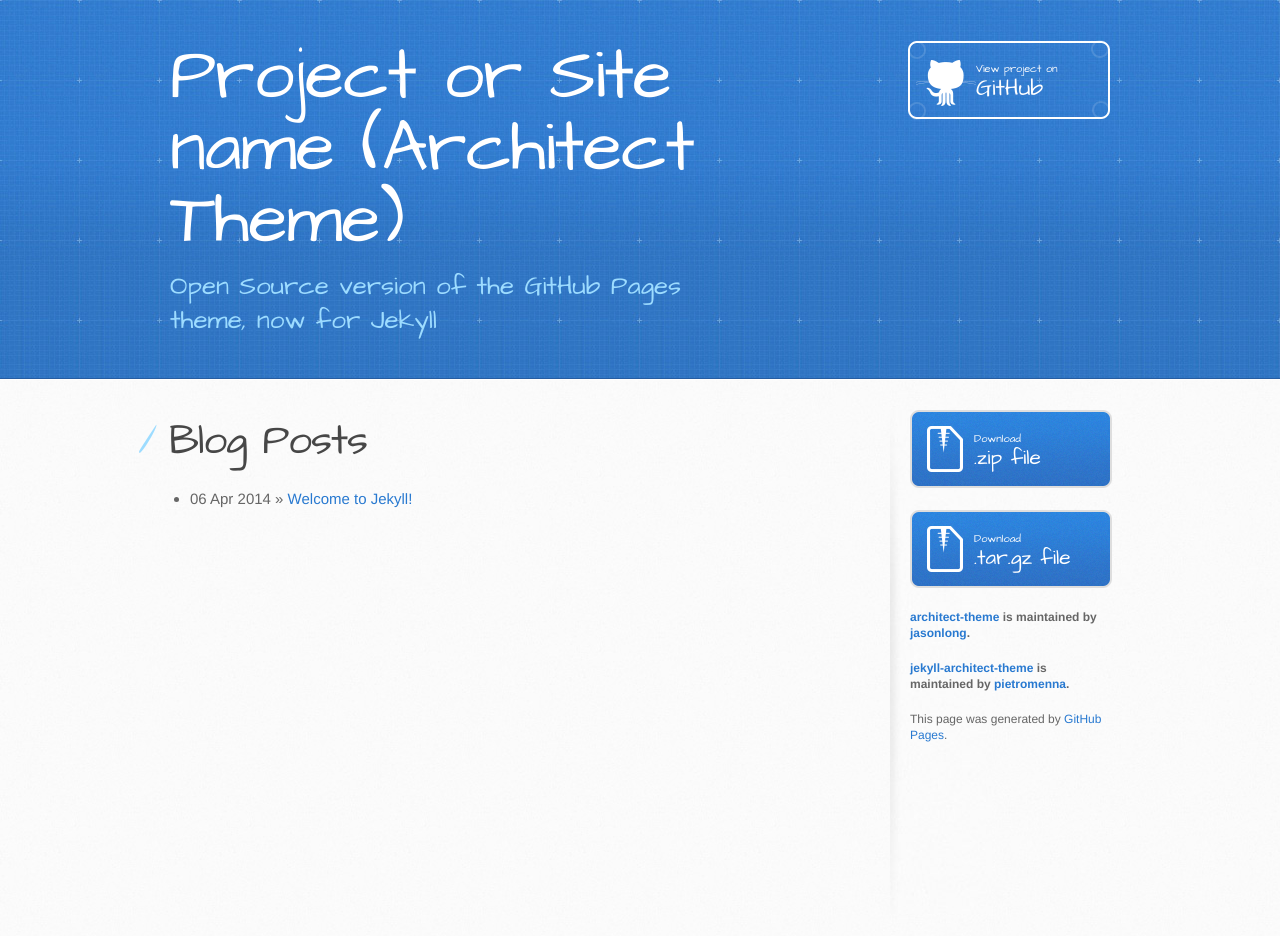
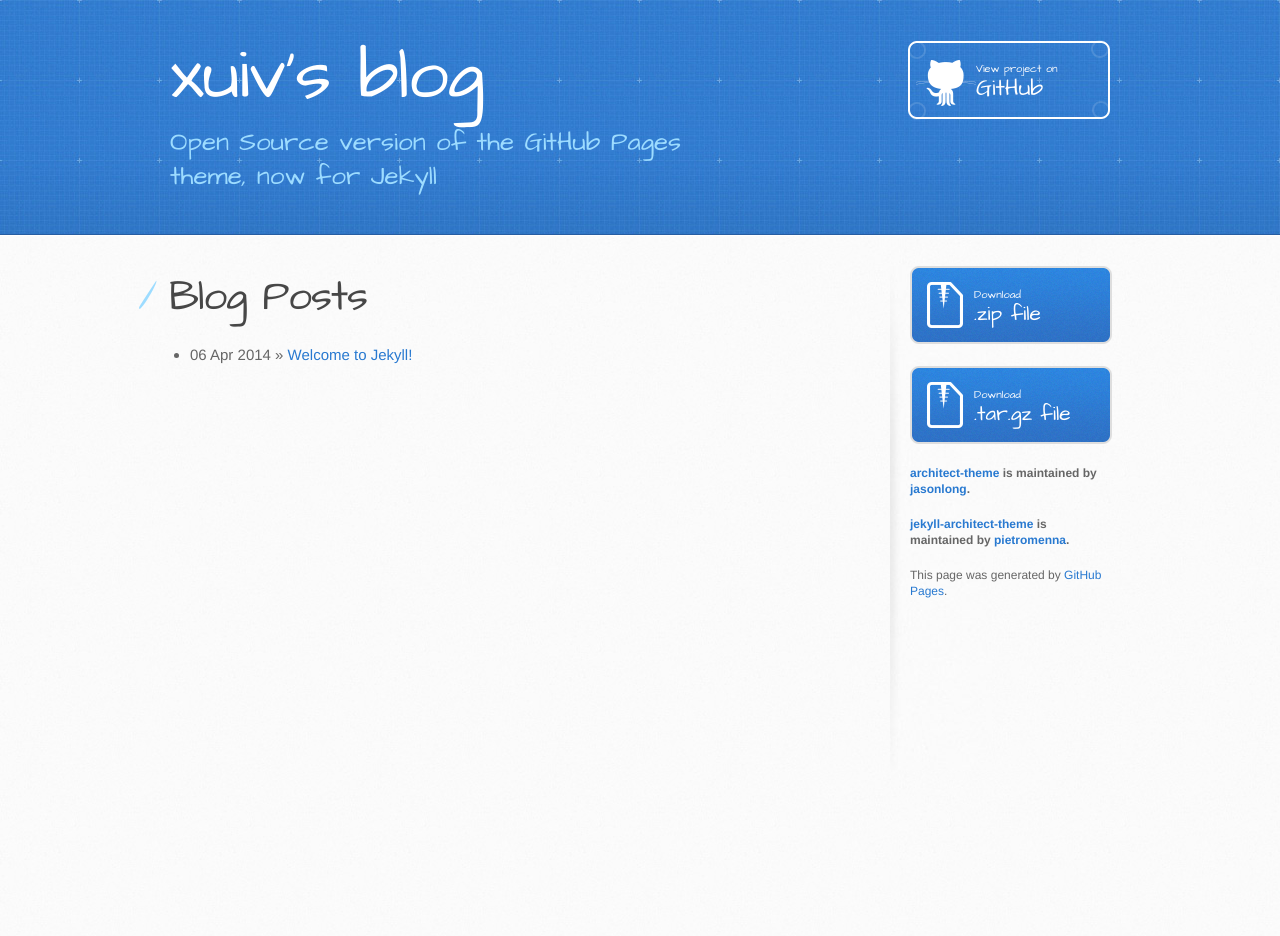
Before and after one commit to xuiv/xuiv.github.io, a Jekyll site: the page built from index.html, in a window 1280 px wide. Built offline with Jekyll 4.4.1, drawn with Linux system fonts in a browser that asks for light colours; after the commit the page ends 900 px from its top, so only the background shows below that.

Commit message:
Update _config.yml

```diff
--- a/_config.yml
+++ b/_config.yml
@@ -1,8 +1,8 @@
 # Setup
-name:         Project or Site name (Architect Theme)
-tagline:      A responsive theme for your project on GitHub Pages
-baseurl:      ""
-locale:       "en"
+name:         xuiv's blog
+tagline:      网络使用记录
+baseurl:      "https://xuiv.github.io"
+locale:       "zh_CN"
 
 # Gems
 gems:
```
